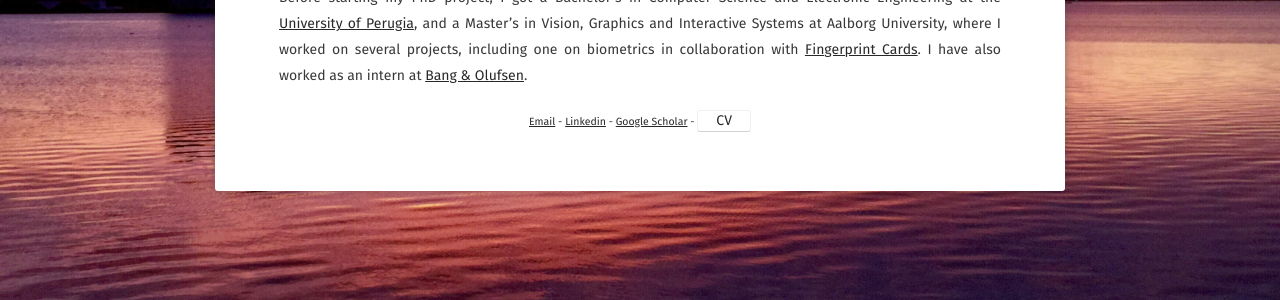
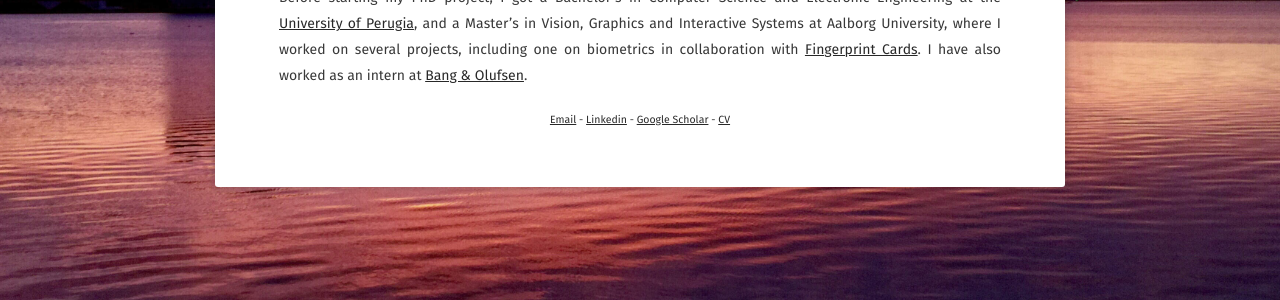
Before and after one commit to danmic/danmic.github.io, a Jekyll site: the page built from about/index.md, in a window 1280 px wide. Shown: the part 540-840 px from the top of the page. Built offline with Jekyll 4.4.1, drawn with Linux system fonts in a browser that asks for light colours; some web fonts are replaced.

Commit message:
Update index.md

```diff
--- a/about/index.md
+++ b/about/index.md
@@ -17,4 +17,4 @@
 
 
 
-<p style="text-align: center"> <sub> <a href="mailto:danmi@es.aau.dk">Email</a> - <a href="https://www.linkedin.com/in/danielmichelsanti/Linkedin">Linkedin</a> - <a href="https://scholar.google.com/citations?user=Rk4O2mEAAAAJ">Google Scholar</a> - <a class="btn zombtn" href="{{ site.url }}/assets/img/MiDa_cv.pdf" target="_blank" rel="noopener noreferrer">CV</a><!-- - <a href="https://www.researchgate.net/profile/Daniel_Michelsanti">CV</a> - <a href="https://github.com/danmic">GitHub</a> - <a href="https://twitter.com/998match">Twitter</a> --></sub> </p>
+<p style="text-align: center"> <sub> <a href="mailto:danmi@es.aau.dk">Email</a> - <a href="https://www.linkedin.com/in/danielmichelsanti/Linkedin">Linkedin</a> - <a href="https://scholar.google.com/citations?user=Rk4O2mEAAAAJ">Google Scholar</a> - <a href="{{ site.url }}/assets/img/MiDa_cv.pdf" target="_blank" rel="noopener noreferrer">CV</a><!-- - <a href="https://www.researchgate.net/profile/Daniel_Michelsanti">CV</a> - <a href="https://github.com/danmic">GitHub</a> - <a href="https://twitter.com/998match">Twitter</a> --></sub> </p>
```
